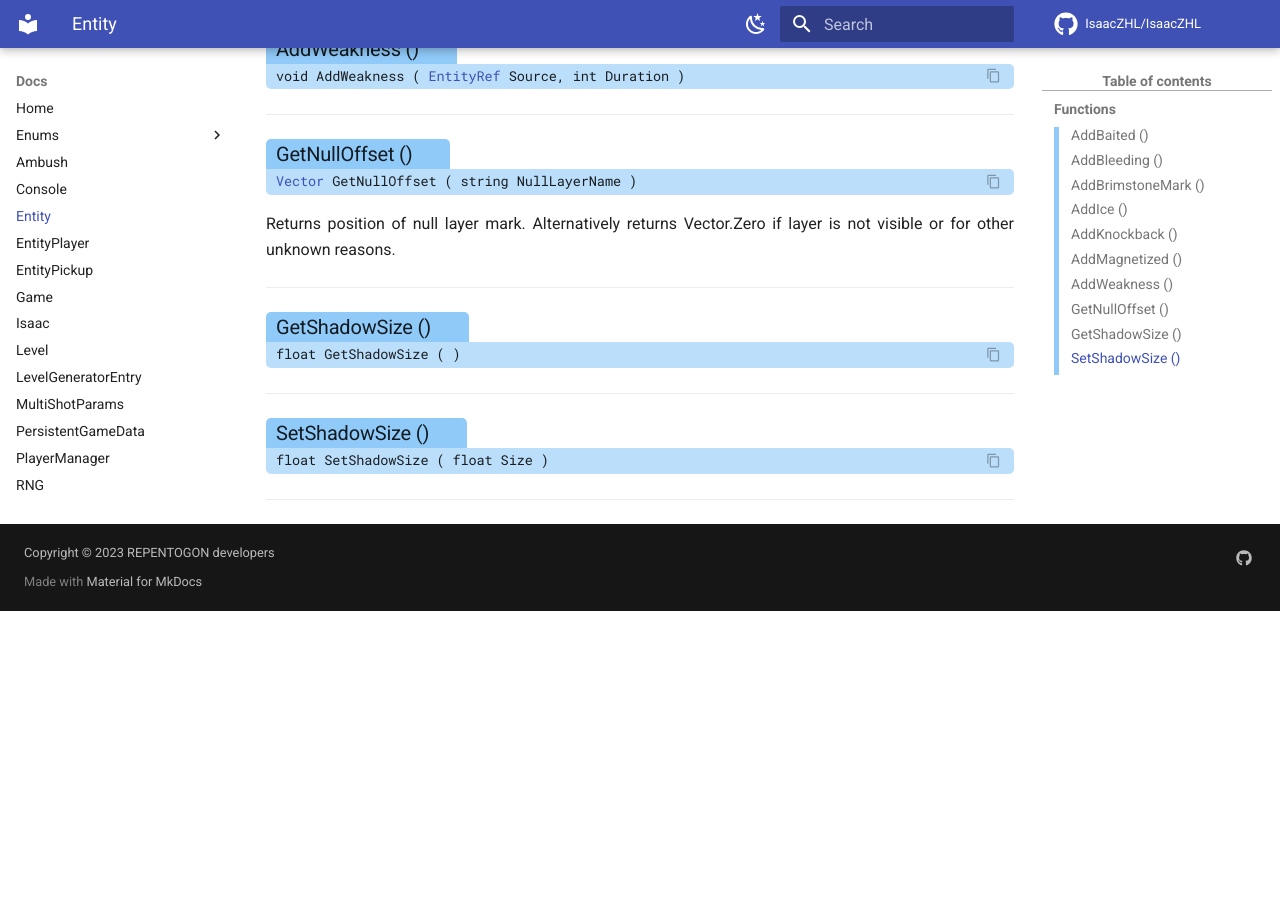
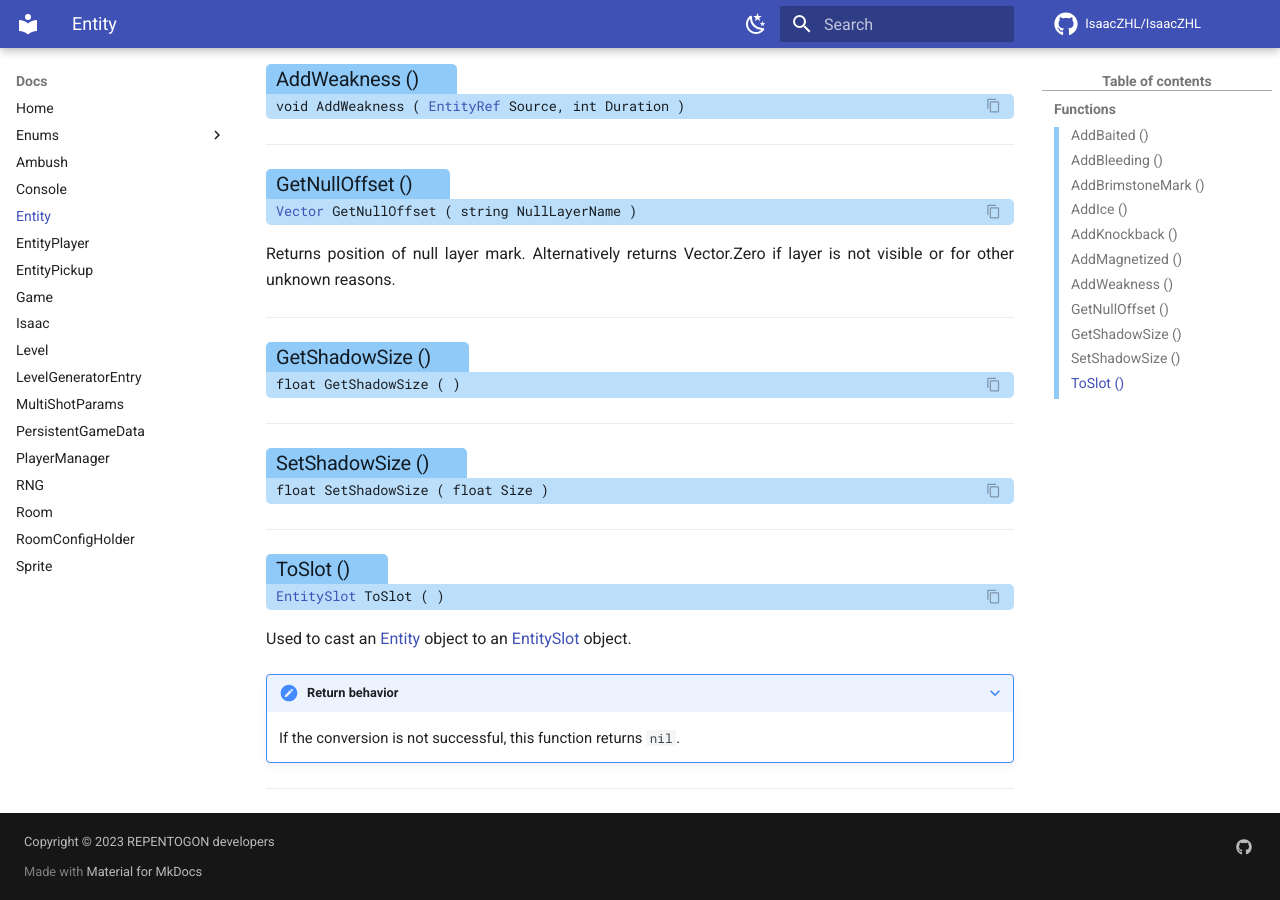
Before and after one commit to TeamREPENTOGON/REPENTOGON, an MkDocs documentation site: the page built from documentation/docs/Entity.md, in a window 1280 px wide and 900 px high, scrolled down 1250 px. Built offline with MkDocs 1.6.1 and Material for MkDocs 9.7.7, drawn with Linux system fonts in a browser that asks for light colours; comment, search, counter and statistics services are not loaded; the version menu is left out; before the commit the page ends 1861 px from its top, so only the background shows below that.

Commit message:
add ToSlot() to docs

```diff
--- a/documentation/docs/Entity.md
+++ b/documentation/docs/Entity.md
@@ -42,3 +42,11 @@
 #### float SetShadowSize ( float Size ) {: .copyable aria-label='Functions' }
 
 ___
+### To·Slot () {: aria-label='Functions' }
+#### [EntitySlot](EntitySlot.md) ToSlot ( ) {: .copyable aria-label='Functions' }
+Used to cast an [Entity](https://wofsauge.github.io/IsaacDocs/rep/Entity.html) object to an [EntitySlot](EntitySlot.md) object.
+
+???+ note "Return behavior"
+    If the conversion is not successful, this function returns `nil`.
+
+___
```
